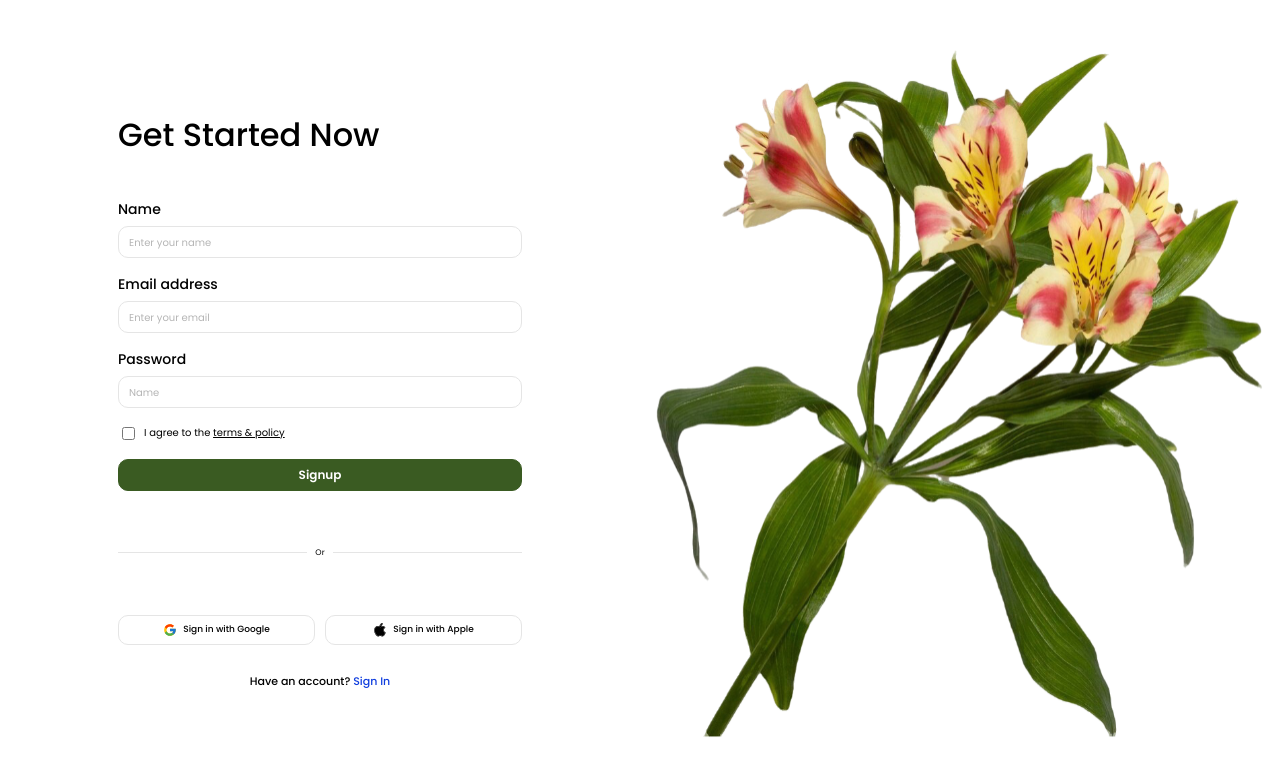
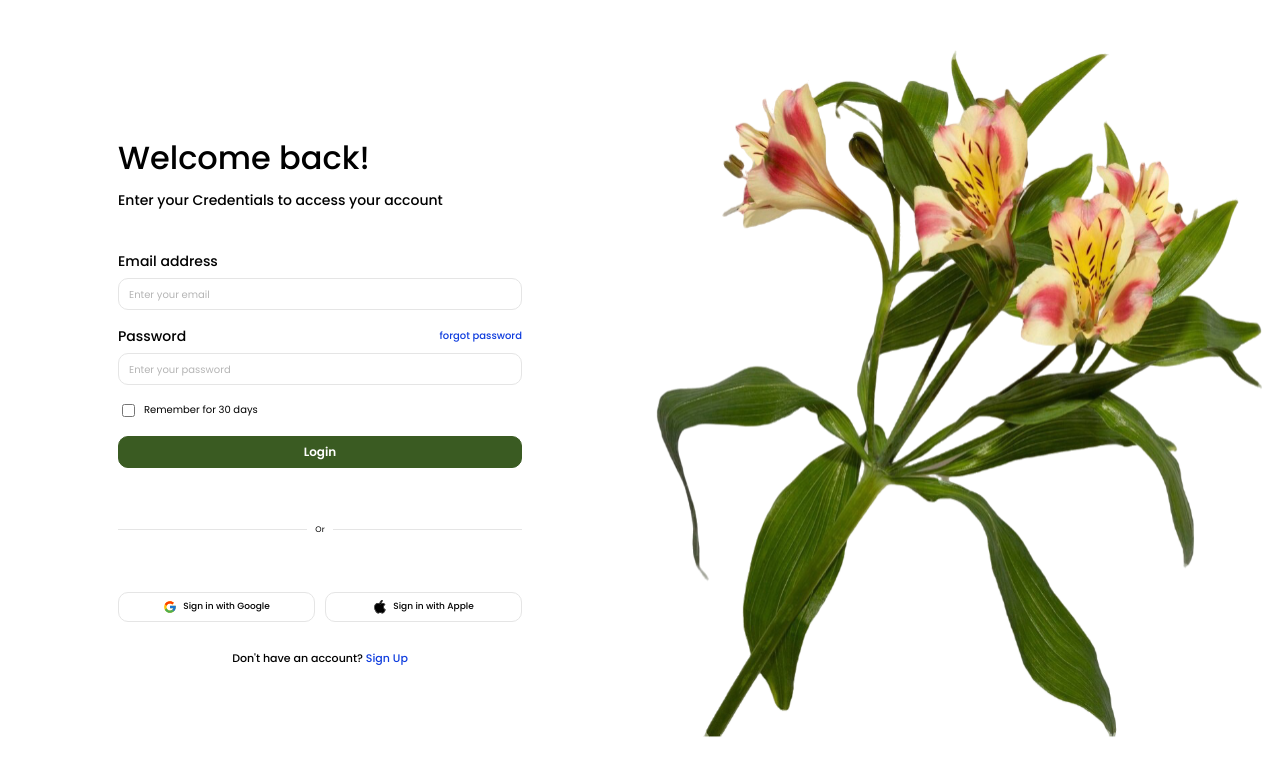
Before and after one commit to ChmB3r/appdev1-final-practical-exam, a React (Vite) app: page / in a window 1280 px wide. Shown: the top 776 px of the page. Built offline with nearby package versions, Linux system fonts and the light colour scheme.

Commit message:
Update Login page title

```diff
--- a/src/App.jsx
+++ b/src/App.jsx
@@ -1,5 +1,5 @@
-import SignUp from "./SignUp.jsx";
+import Login from "./Login.jsx";
 
 export default function App() {
-  return <SignUp />;
+  return <Login />;
 }
```
